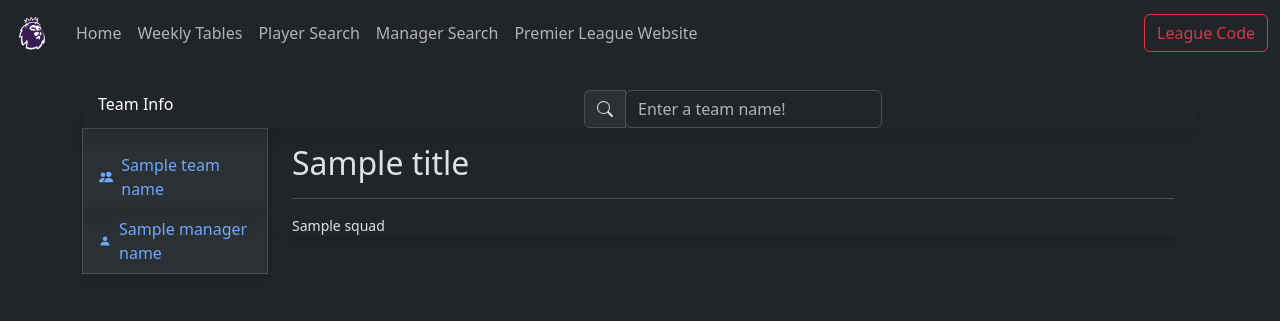
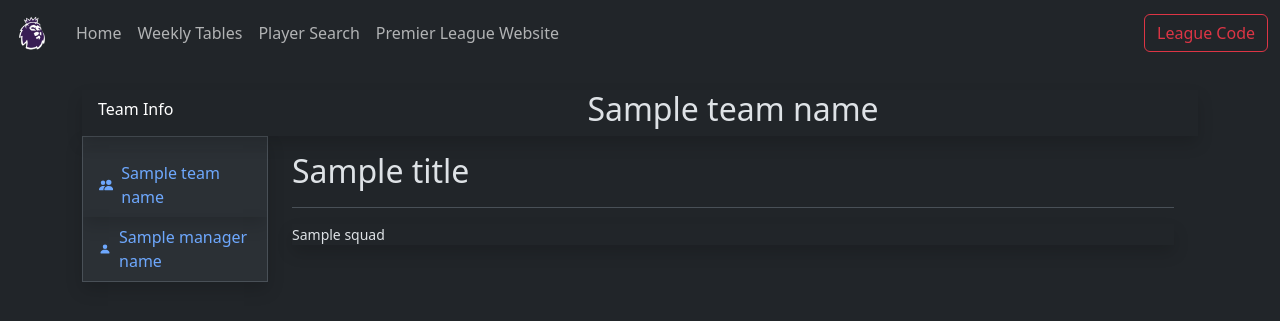
Before and after one commit to kevkevmcd/FPLDashboard, a Flask app: template templates/manager_search.html in a window 1280 px wide. Shown: the top 321 px of the page. Run offline with Flask 3, Linux system fonts and the light colour scheme; the template is opened without the code that fills it: most values are stand-ins (such as "Sample title", 1, 10 or a date in 2020).

Commit message:
team search with cache

```diff
--- a/app.py
+++ b/app.py
@@ -1,4 +1,5 @@
 from flask import Flask, flash, render_template, request, redirect, url_for
+from flask_caching import Cache
 from player_query import (
     get_player_info,
     get_player_name,
@@ -8,7 +9,7 @@ from player_query import (
 from util import(
     get_league_name,
     get_manager_name_without_comma,
-    get_league_team_names
+    get_league_team_names,
 )
 from league_dataframes import(
     combined_table,
@@ -26,7 +27,16 @@ from squad_query import(
 import os
 import pandas as pd
 
+config = {
+    "DEBUG": True,          # some Flask specific configs
+    "CACHE_TYPE": "SimpleCache",  # Flask-Caching related configs
+    "CACHE_DEFAULT_TIMEOUT": 600
+}
+
 app = Flask(__name__)
+
+app.config.from_mapping(config)
+cache = Cache(app)
 
 SECRET_KEY = os.urandom(32)
 app.config["SECRET_KEY"] = SECRET_KEY
@@ -35,6 +45,9 @@ code = 0
 # Gets league code from inital page and updates all the global variables to be specific to league
 @app.route("/", methods=["GET", "POST"])
 def league_code():
+    with app.app_context():
+        cache.clear()
+
     if request.method == "POST":
         leagueCode = int(request.form["leagueCode"])
         global code
@@ -58,6 +71,7 @@ def page_not_found(e):
 # Home page dashboard
 # In the render template return you can add any variables to be passed into html (i.e. 'tables', 'titles')
 @app.route("/home")
+@cache.cached(timeout=600)
 def home():
     league_name = get_league_name()
 
@@ -67,6 +81,7 @@ def home():
             combined_table().to_html(
                 classes=["table table-dark", "table-striped", "table-hover"],
                 justify="left",
+                escape=False,
             ),
             premier_league_fixtures().to_html(
                 classes=["table table-dark", "table-striped", "table-hover"],
@@ -142,25 +157,25 @@ def player_search():
         title=title,
     )
 
-@app.route("/manager_search", methods=["GET", "POST"])
-def manager_search():
+@app.route("/manager_search/<name>", methods=["POST"])
+@cache.cached(timeout=600)
+def manager_search(name):
     team_name = ""
     manager_name = ""
     manager_id = 0
     title = ""
     squad = pd.DataFrame()
     classes = []
-    if request.method == "POST":
-        team_name = get_team_name(request.form["team_name"])
-        manager_id = get_manager_id(team_name)
+    team_name = get_team_name(name)
+    manager_id = get_manager_id(team_name)
 
-        if team_name == "":
-            team_name = "Team not found"
-        else:
-            manager_name = get_manager_name_without_comma(manager_id)
-            squad = get_squad_info(manager_id)
-            title = "Team"
-            classes = ["table table-dark", "table-striped", "table-hover", "table-sm"]
+    if team_name == "":
+        team_name = "Team not found"
+    else:
+        manager_name = get_manager_name_without_comma(manager_id)
+        squad = get_squad_info(manager_id)
+        title = "Team"
+        classes = ["table table-dark", "table-striped", "table-hover", "table-sm"]
     return render_template(
         "manager_search.html",
         team_name=team_name,
--- a/league_dataframes.py
+++ b/league_dataframes.py
@@ -217,6 +217,7 @@ def combined_table():
     final_df = final_df.set_index(pd.Index(np.arange(1, len(final_df) + 1)))
 
     FINALFINAL_DF = pd.merge(pick_order(), final_df, on="Team")
+    FINALFINAL_DF[""] = FINALFINAL_DF["Team"].apply(util.make_team_name_link)
     FINALFINAL_DF = FINALFINAL_DF.sort_values(by="Points", ascending=False)
     FINALFINAL_DF = FINALFINAL_DF.reset_index().drop("index", axis=1)
 
--- a/static/js/script.js
+++ b/static/js/script.js
@@ -3,3 +3,15 @@ function showLoading() {
 
     loadingSpinner.style.display = "block";
   }
+
+function getRandomLoadingMessage() {
+  const message_list = [
+    "Please wait while we collect your league data...",
+    "Hold on while we generate your league info...",
+    "Assembling many tables, this may take a moment..."
+  ];
+
+  var message = message_list[Math.floor(Math.random() * message_list.length)];
+
+  return message;
+}
--- a/templates/home.html
+++ b/templates/home.html
@@ -5,6 +5,8 @@
     <html>
         <head>
             <title>Home</title>
+            <link rel="stylesheet" type="text/css" href="static/css/site.css">
+            <script src="static/js/script.js"></script>
         </head>
         <body>
             <h1 style="text-align: center">{{ name }}</h1>
--- a/templates/league.html
+++ b/templates/league.html
@@ -44,7 +44,9 @@
   </section>
   <div id="loading-spinner" class="loading-spinner">
     <div class="spinner"></div>
-    <p id="loading-text" class="loading-text">Please wait while we collect your league data...</p>
+    <p id="loading-text" class="loading-text">
+      <script>document.write(getRandomLoadingMessage());</script>
+    </p>
   </div>
 </body>
 </html>
--- a/templates/manager_search.html
+++ b/templates/manager_search.html
@@ -8,18 +8,7 @@
   </head>
   <header class="navbar sticky-top bg-dark flex-md-nowrap p-0 shadow">
     <h3 class="navbar-brand col-md-3 col-lg-2 me-0 px-3 fs-6 text-white">Team Info</h3>
-    <div class="input-group justify-content-center">
-      <span class="input-group-text" id="basic-addon1">
-        <svg xmlns="http://www.w3.org/2000/svg" width="16" height="16" fill="currentColor" class="bi bi-search" viewBox="0 0 16 16">
-          <path d="M11.742 10.344a6.5 6.5 0 1 0-1.397 1.398h-.001c.03.04.062.078.098.115l3.85 3.85a1 1 0 0 0 1.415-1.414l-3.85-3.85a1.007 1.007 0 0 0-.115-.1zM12 6.5a5.5 5.5 0 1 1-11 0 5.5 5.5 0 0 1 11 0z"/>
-        </svg>
-      </span>
-      <form action="/manager_search" method="POST" onsubmit="showLoading()">
-        <input type="text" class="form-control" name="team_name"
-        placeholder="Enter a team name!" aria-describedby="basic-addon1"
-        value="{{ request.form['team_name']}}"></input>
-      </form>
-    </div>
+    <h2 class="input-group justify-content-center">{{team_name}}</h2>
   </header>
   <body>
     <div class="container-fluid">
@@ -67,10 +56,6 @@
         </main>
       </div>
     </div>
-    <div id="loading-spinner" class="loading-spinner">
-      <div class="spinner"></div>
-      <p id="loading-text" class="loading-text">Searching for team...</p>
-    </div>
   </body>
 </html>
 {% endblock %}
--- a/templates/navbar.html
+++ b/templates/navbar.html
@@ -31,11 +31,6 @@
             >
           </li>
           <li class="nav-item">
-            <a class="nav-link" href="{{ url_for('manager_search')}}"
-              >Manager Search</a
-            >
-          </li>
-          <li class="nav-item">
             <a class="nav-link" href="https://www.premierleague.com/"
               >Premier League Website</a
             >
--- a/util.py
+++ b/util.py
@@ -253,3 +253,6 @@ def get_league_team_names():
         teams.append(team)
 
     return teams
+
+def make_team_name_link(team_name):
+    return f'<form method="POST" action="/manager_search/{team_name}"><button type="submit" class="btn btn-link"><div class="input-group justify-content-center"><span class="input-group-text" id="basic-addon1"><svg xmlns="http://www.w3.org/2000/svg" width="16" height="16" fill="currentColor" class="bi bi-search" viewBox="0 0 16 16"><path d="M11.742 10.344a6.5 6.5 0 1 0-1.397 1.398h-.001c.03.04.062.078.098.115l3.85 3.85a1 1 0 0 0 1.415-1.414l-3.85-3.85a1.007 1.007 0 0 0-.115-.1zM12 6.5a5.5 5.5 0 1 1-11 0 5.5 5.5 0 0 1 11 0z"/></svg></span></div></button></form>'
```
